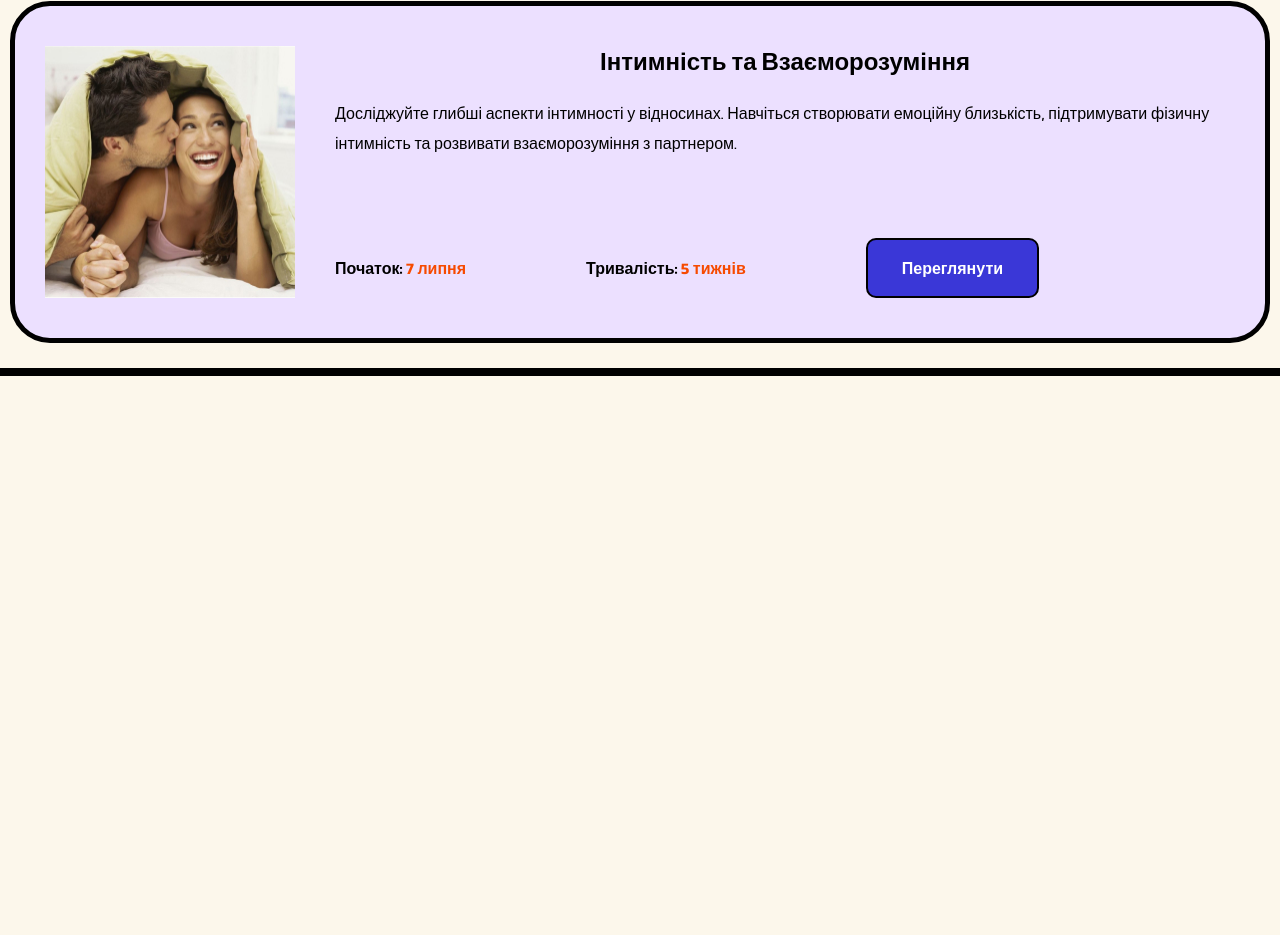
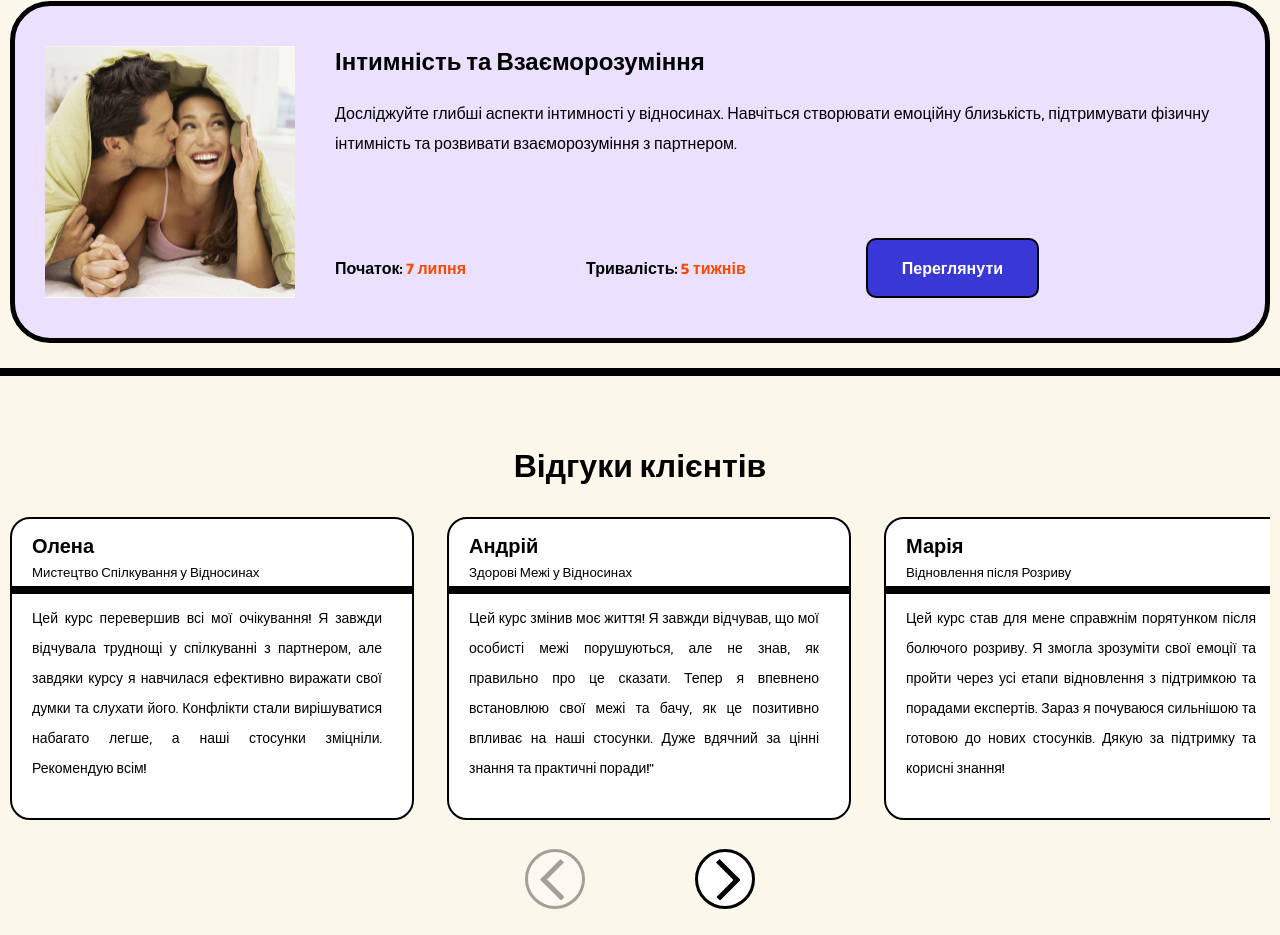
Before and after one commit to KanishVlad/relationship_courses, a website: page app/index.html in a window 1280 px wide. Shown: the part 4090-5025 px from the top of the page. Before the commit the page ends 4536 px from the top, so only its background shows below. Drawn offline with nearby package versions, Linux system fonts and the light colour scheme; files that its build step writes are made by us from their sources.

Commit message:
create reviews section

```diff
--- a/app/index.html
+++ b/app/index.html
@@ -8,7 +8,7 @@
   <link rel="preconnect" href="https://fonts.googleapis.com">
   <link rel="preconnect" href="https://fonts.gstatic.com" crossorigin>
   <link href="https://fonts.googleapis.com/css2?family=Kanit:wght@300;400;500;600;700&display=swap" rel="stylesheet">
-  <link rel="stylesheet" href="https://cdn.jsdelivr.net/npm/swiper@10/swiper-bundle.min.css" />
+  <link rel="stylesheet" href="https://cdn.jsdelivr.net/npm/swiper@11/swiper-bundle.min.css" />
   <link rel="stylesheet" href="css/style.min.css">
 </head>
 
@@ -213,7 +213,8 @@
                 Здорові Межі у Відносинах
               </h3>
               <div class="card__content-text">
-                Навчіться встановлювати та підтримувати здорові межі у відносинах. Цей курс допоможе вам визначити свої потреби,
+                Навчіться встановлювати та підтримувати здорові межі у відносинах. Цей курс допоможе вам визначити свої
+                потреби,
                 навчитися говорити "ні" та зберігати особистий простір.
               </div>
             </div>
@@ -246,7 +247,8 @@
                 Психологія Любові та Прив'язаності
               </h3>
               <div class="card__content-text">
-                Вивчіть психологічні аспекти любові та прив'язаності. Дізнайтеся про різні стилі прив'язаності, як вони впливають на
+                Вивчіть психологічні аспекти любові та прив'язаності. Дізнайтеся про різні стилі прив'язаності, як вони
+                впливають на
                 ваші стосунки та як створити міцний емоційний зв'язок з партнером.
               </div>
             </div>
@@ -279,7 +281,8 @@
                 Відновлення після Розриву
               </h3>
               <div class="card__content-text">
-                Дізнайтеся, як подолати біль та стрес після розриву стосунків. Цей курс допоможе вам зрозуміти етапи відновлення, знайти
+                Дізнайтеся, як подолати біль та стрес після розриву стосунків. Цей курс допоможе вам зрозуміти етапи
+                відновлення, знайти
                 внутрішній спокій та підготуватися до нових відносин.
               </div>
             </div>
@@ -311,7 +314,8 @@
                 Інтимність та Взаєморозуміння
               </h3>
               <div class="card__content-text">
-                Досліджуйте глибші аспекти інтимності у відносинах. Навчіться створювати емоційну близькість, підтримувати фізичну
+                Досліджуйте глибші аспекти інтимності у відносинах. Навчіться створювати емоційну близькість,
+                підтримувати фізичну
                 інтимність та розвивати взаєморозуміння з партнером.
               </div>
             </div>
@@ -339,7 +343,106 @@
     </section>
 
 
+    <section class="reviews">
+      <div class="container reviews__conatainer">
+        <h2 class="title">
+          Відгуки клієнтів
+        </h2>
+        <div class="swiper reviews-swiper">
+          <div class="swiper-wrapper">
+            <div class="swiper-slide reviews-swiper__slide">
+              <h4 class="reviews-swiper__title">
+                Олена
+              </h4>
+              <h5 class="reviews-swiper__subtitle">
+                Мистецтво Спілкування у Відносинах
+              </h5>
+              <div class="border reviews-swiper__border"></div>
+              <p class="reviews-swiper__text">
+                Цей курс перевершив всі мої очікування! Я завжди відчувала труднощі у спілкуванні з партнером, але
+                завдяки курсу я
+                навчилася ефективно виражати свої думки та слухати його. Конфлікти стали вирішуватися набагато легше, а
+                наші стосунки
+                зміцніли. Рекомендую всім!
+              </p>
+            </div>
+
+
+            <div class="swiper-slide reviews-swiper__slide">
+              <h4 class="reviews-swiper__title">
+                Андрій
+              </h4>
+              <h5 class="reviews-swiper__subtitle">
+                Здорові Межі у Відносинах
+              </h5>
+              <div class="border reviews-swiper__border"></div>
+              <p class="reviews-swiper__text">
+                Цей курс змінив моє життя! Я завжди відчував, що мої особисті межі порушуються, але не знав, як
+                правильно про це
+                сказати. Тепер я впевнено встановлюю свої межі та бачу, як це позитивно впливає на наші стосунки. Дуже
+                вдячний за цінні
+                знання та практичні поради!"
+              </p>
+            </div>
+
+            <div class="swiper-slide reviews-swiper__slide">
+              <h4 class="reviews-swiper__title">
+                Марія
+              </h4>
+              <h5 class="reviews-swiper__subtitle">
+                Відновлення після Розриву
+              </h5>
+              <div class="border reviews-swiper__border"></div>
+              <p class="reviews-swiper__text">
+                Цей курс став для мене справжнім порятунком після болючого розриву. Я змогла зрозуміти свої емоції та
+                пройти через усі
+                етапи відновлення з підтримкою та порадами експертів. Зараз я почуваюся сильнішою та готовою до нових
+                стосунків. Дякую
+                за підтримку та корисні знання!
+              </p>
+            </div>
+
+            <div class="swiper-slide reviews-swiper__slide">
+              <h4 class="reviews-swiper__title">
+                Ірина
+              </h4>
+              <h5 class="reviews-swiper__subtitle">
+                Інтимність та Взаєморозуміння
+              </h5>
+              <div class="border reviews-swiper__border"></div>
+              <p class="reviews-swiper__text">
+                Курс допоміг нам стати ближчими один до одного. Практичні вправи були дуже корисними
+              </p>
+            </div>
+
+            <div class="swiper-slide reviews-swiper__slide">
+              <h4 class="reviews-swiper__title">
+                Наталія
+              </h4>
+              <h5 class="reviews-swiper__subtitle">
+                Любові та Прив'язаності
+              </h5>
+              <div class="border reviews-swiper__border"></div>
+              <p class="reviews-swiper__text">
+                Курс відкрив мені очі на різні стилі прив'язаності. Наші стосунки стали значно міцнішими. Дуже корисно!
+              </p>
+            </div>
+
+          </div>
+          <div class="reviews-swiper__pagination">
+            <div class="swiper-button-next"></div>
+            <div class="swiper-button-prev"></div>
+          </div>
+
+        </div>
+      </div>
+    </section>
+
+
 
   </main>
 
+  <script src="https://cdn.jsdelivr.net/npm/swiper@11/swiper-bundle.min.js"></script>
+  <script src="js/main.js"></script>
+
 </body>
--- a/app/js/main.js
+++ b/app/js/main.js
@@ -1,3 +1,8 @@
-$(function(){
+var swiper = new Swiper(".reviews-swiper", {
+  slidesPerView: 3,
+  navigation: {
 
-})
+    nextEl: ".swiper-button-next",
+    prevEl: ".swiper-button-prev",
+  },
+});
--- a/app/scss/_global.scss
+++ b/app/scss/_global.scss
@@ -81,6 +81,7 @@ body {
   &__title {
     color: $text-dark;
     margin-bottom: 20px;
+    text-align: left;
   }
 
   &__content-top {
--- /dev/null
+++ b/app/scss/components/_reviews.scss
@@ -0,0 +1,104 @@
+.reviews__conatainer {
+  max-width: 1740px;
+  margin-bottom: 25px;
+}
+
+.reviews-swiper {
+
+  padding-bottom: 10px;
+
+  &__slide {
+    max-width: 400px;
+    width: 100%;
+    background-color: $text-white;
+    border-radius: 20px;
+    border: 2px solid $text-dark;
+    padding: 14px 0 25px;
+    margin-right: 33px;
+    min-height: 260px;
+  }
+
+  &__border {
+    margin-bottom: 10px;
+  }
+
+  &__title {
+    padding: 0 20px;
+    margin-bottom: 5px;
+    font-size: 20px;
+    font-weight: 700;
+  }
+
+  &__subtitle {
+    padding: 0 20px;
+    margin-bottom: 5px;
+    font-weight: 500;
+  }
+
+  &__text {
+    padding: 0 20px;
+    text-align: justify;
+    font-size: 14px;
+    font-weight: 400;
+    line-height: 30px;
+    max-width: 350px;
+    width: 100%;
+  }
+
+  &__pagination {
+    display: flex;
+    max-width: 250px;
+    width: 100%;
+    height: 50px;
+    justify-content: space-between;
+    flex-direction: row-reverse;
+    align-items: center;
+    margin: 0 auto;
+  }
+
+}
+
+.swiper-wrapper {
+  margin-bottom: 30px;
+}
+
+
+
+.swiper-button-next,
+.swiper-button-prev {
+  top: var(--swiper-navigation-top-offset, 30%);
+  background-color: $text-white;
+  border-radius: 50px;
+  border: 3px solid $text-dark;
+  width: 60px;
+  height: 60px;
+}
+
+.swiper-button-prev {
+  margin-right: 10px;
+  position: relative;
+}
+
+.swiper-button-prev::after {
+  position: absolute;
+  content: "";
+  background-image: url('../images/arrow-left.svg');
+  width: 24px;
+  height: 41px;
+  z-index: 10;
+  left: 23%;
+}
+
+.swiper-button-next {
+  position: relative;
+}
+
+.swiper-button-next::after {
+  position: absolute;
+  content: "";
+  background-image: url('../images/arrow-right.svg');
+  width: 24px;
+  height: 41px;
+  z-index: 10;
+  right: 23%;
+}
--- a/app/scss/style.scss
+++ b/app/scss/style.scss
@@ -9,3 +9,4 @@
 @import 'components/you-get';
 @import 'components/expert';
 @import 'components/courses';
+@import 'components/reviews';
```
Also changed, not shown: app/images/arrow-left.svg (added), app/images/arrow-right.svg (added), app/js/main.min.js.
